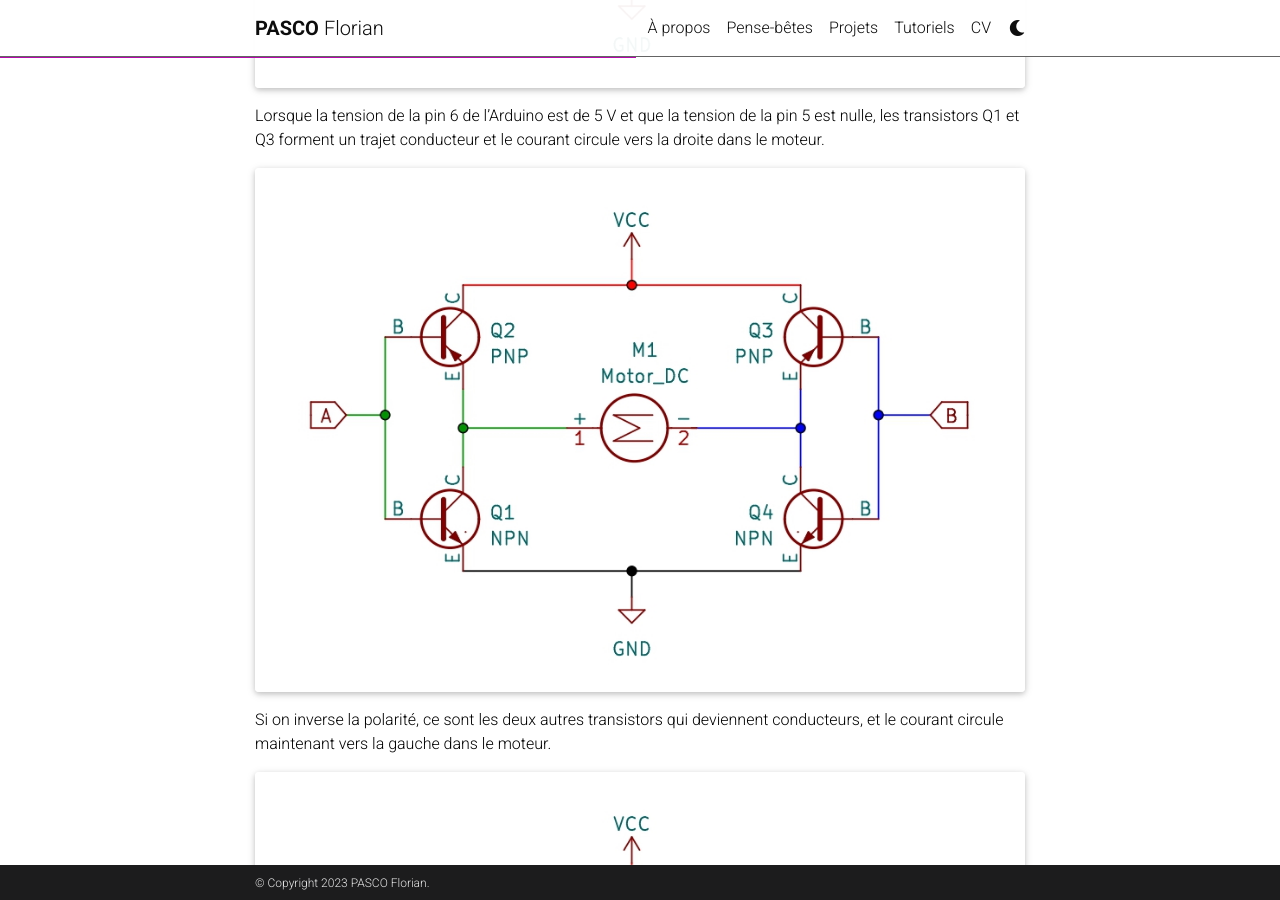
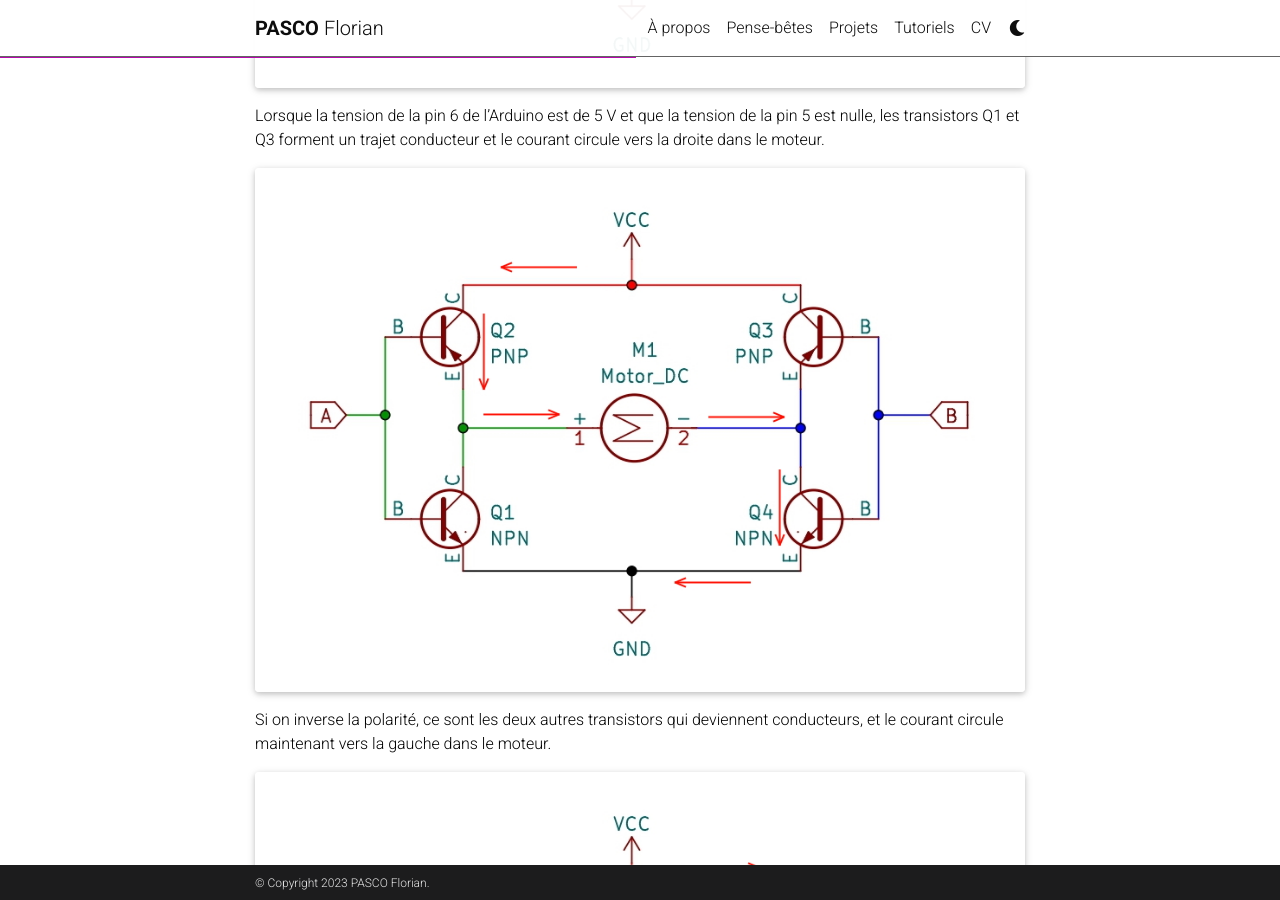
Before and after one commit to mpek29/mpek29.github.io, a Jekyll site: the page built from _projects/h_bridge.md, in a window 1280 px wide and 900 px high, scrolled down 1398 px. Built offline with Jekyll 4.4.1, drawn with Linux system fonts in a browser that asks for light colours; full-size pictures stand in for the smaller copies a plugin makes; comment, search, counter and statistics services are not loaded; a style sheet for code colours, icons or effects is not loaded.

Commit message:
Update h_bridge.md

```diff
--- a/_projects/h_bridge.md
+++ b/_projects/h_bridge.md
@@ -34,15 +34,15 @@
 
 Lorsque la tension de la pin 6 de l'Arduino est de 5 V et que la tension de la pin 5 est nulle, les transistors Q1 et Q3 forment un trajet conducteur et le courant circule vers la droite dans le moteur.
 
-{% include figure.html path="assets/img/projects/h_bridge/1.jpg" class="img-fluid rounded z-depth-1" %}
+{% include figure.html path="assets/img/projects/h_bridge/2.jpg" class="img-fluid rounded z-depth-1" %}
 
 Si on inverse la polarité, ce sont les deux autres transistors qui deviennent conducteurs, et le courant circule maintenant vers la gauche dans le moteur.
 
-{% include figure.html path="assets/img/projects/h_bridge/1.jpg" class="img-fluid rounded z-depth-1" %}
+{% include figure.html path="assets/img/projects/h_bridge/3.jpg" class="img-fluid rounded z-depth-1" %}
 
 On ajoute des diodes afin de protéger le microcontrôleur contre les courants générés par la rotation du moteur.
 
-{% include figure.html path="assets/img/projects/h_bridge/1.jpg" class="img-fluid rounded z-depth-1" %}
+{% include figure.html path="assets/img/projects/h_bridge/4.jpg" class="img-fluid rounded z-depth-1" %}
 
 
 ## Tester un pont en H
```
Also changed, not shown: assets/img/projects/h_bridge/2.jpg, assets/img/projects/h_bridge/3.jpg (added), assets/img/projects/h_bridge/4.jpg (added).
